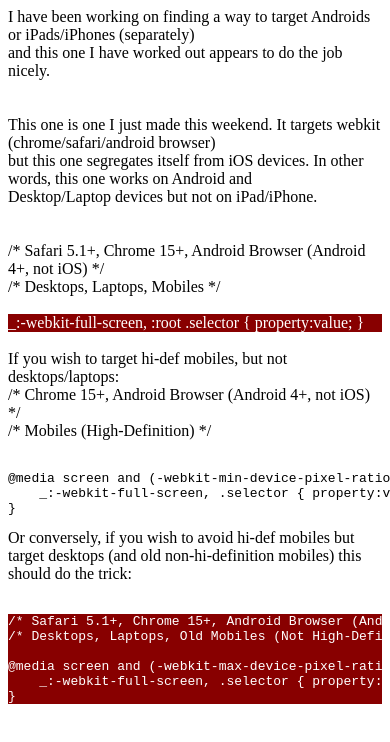
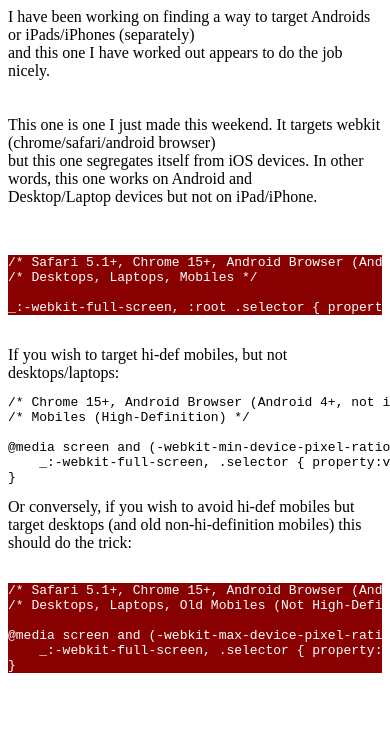
Before and after one commit to jeffclayton/css_hack_testing, a plain HTML site: page android_vs_ipad_iphone.html in a window 390 px wide. Shown: the top 742 px of the page. Drawn offline with Linux system fonts and the light colour scheme.

Commit message:
Update android_vs_ipad_iphone.html

```diff
--- a/android_vs_ipad_iphone.html
+++ b/android_vs_ipad_iphone.html
@@ -44,12 +44,10 @@ Desktop/Laptop devices but not on iPad/iPhone.<br>
 
 <br><br>
 
-/* Safari 5.1+, Chrome 15+, Android Browser (Android 4+, not iOS) */<br>
-/* Desktops, Laptops, Mobiles */<br>
+<div class="webkit_no_ios"><pre>/* Safari 5.1+, Chrome 15+, Android Browser (Android 4+, not iOS) */
+/* Desktops, Laptops, Mobiles */
 
-<br>
-
-<div class="webkit_no_ios">_:-webkit-full-screen, :root .selector { property:value; }</div>
+_:-webkit-full-screen, :root .selector { property:value; }</pre></div>
 
 <br>
 
@@ -57,12 +55,10 @@ If you wish to target hi-def mobiles, but not desktops/laptops:
 
 <br>
 
-/* Chrome 15+, Android Browser (Android 4+, not iOS) */<br>
-/* Mobiles (High-Definition) */<br>
+<div class="webkit_hi_def_no_ios"><pre>/* Chrome 15+, Android Browser (Android 4+, not iOS) */
+/* Mobiles (High-Definition) */
 
-<br>
-
-<div class="webkit_hi_def_no_ios"><pre>@media screen and (-webkit-min-device-pixel-ratio:1.1) {
+@media screen and (-webkit-min-device-pixel-ratio:1.1) {
     _:-webkit-full-screen, .selector { property:value; }
 }</pre></div>
 
```
